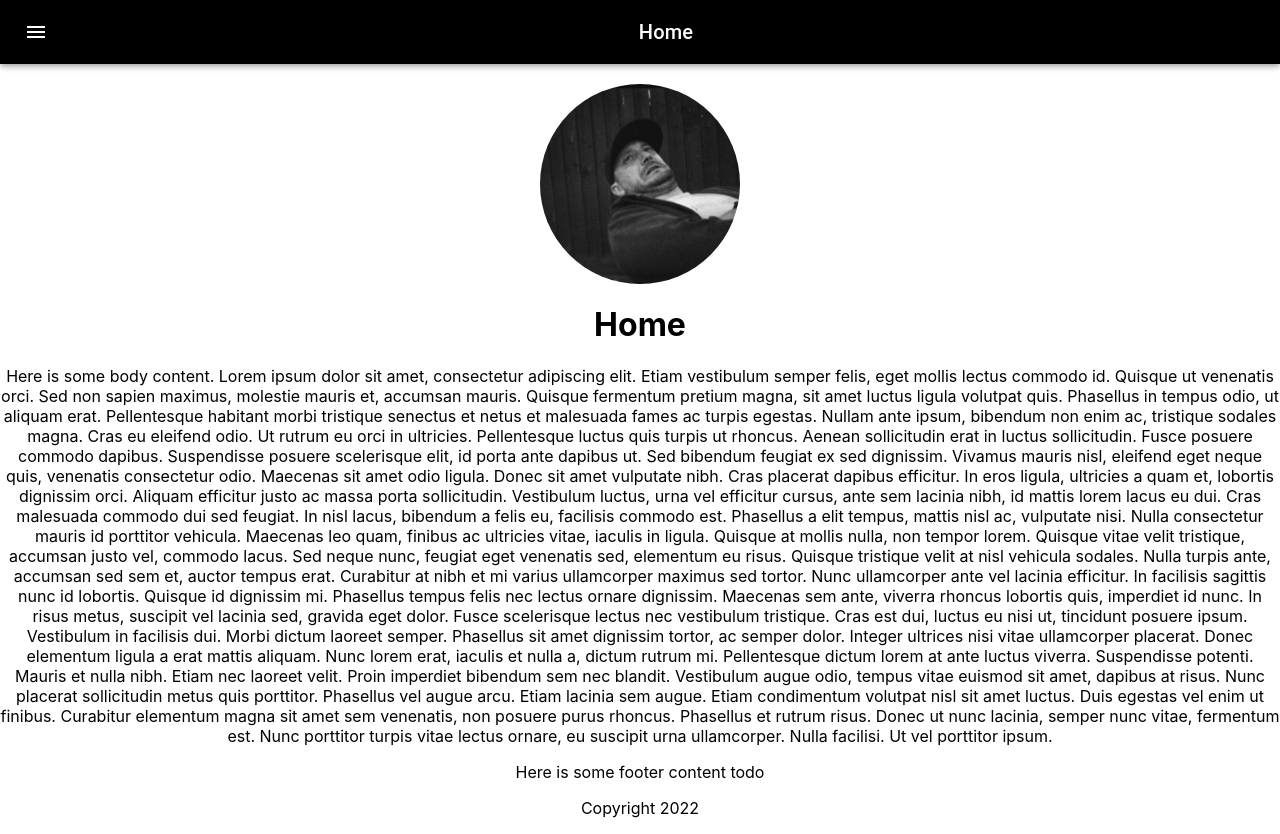
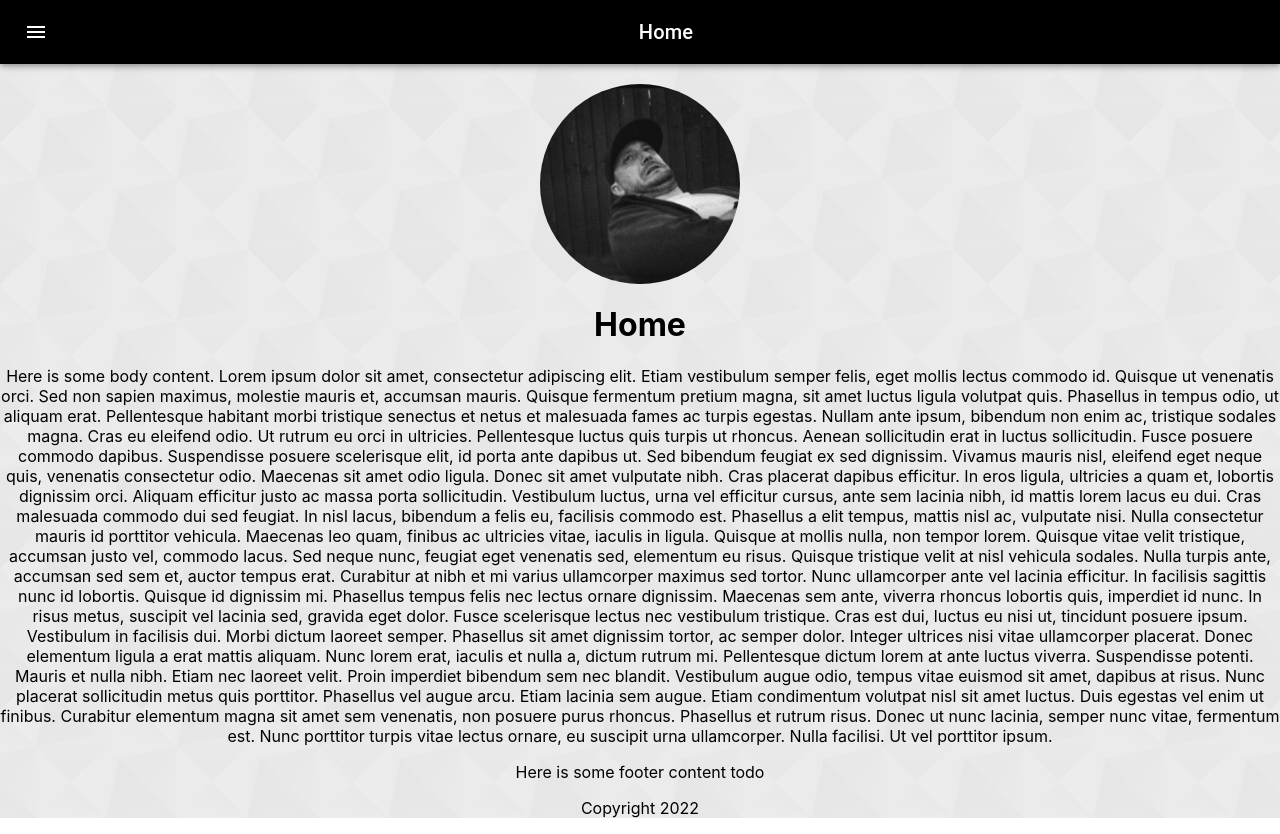
Before and after one commit to Keatsmachine/keatsmachine.github.io, a React (Create React App) app in the folder keatsmachine-github-pages/: page / in a window 1280 px wide. Built offline with nearby package versions, Linux system fonts and the light colour scheme.

Commit message:
Added background and capped width of image

```diff
--- a/keatsmachine-github-pages/src/components/PlaceImage.jsx
+++ b/keatsmachine-github-pages/src/components/PlaceImage.jsx
@@ -6,9 +6,10 @@ function PlaceImage (props) {
     return (
       <img
         style={{
-            height: null,
-            flex: 1,
-            width: '100%'
+          height: null,
+          flex: 1,
+          width: "100%",
+          maxWidth: "1000px",
         }}
         src={`http://placekitten.com/${width}/${height}`}
         alt={`placeholder ${width} by ${height}`}
--- a/keatsmachine-github-pages/src/components/app.jsx
+++ b/keatsmachine-github-pages/src/components/app.jsx
@@ -1,5 +1,6 @@
 import React, {useState} from "react";
 import '../styles/App.css';
+import background from "../styles/diagmonds-light.png";
 import Navigation from "./Navigation";
 import Footer from "./Footer";
 import Home from "../pages/Home";
@@ -16,7 +17,12 @@ function App() {
   }
 
   return (
-    <div className="App">
+    <div
+      className="App"
+      style={{
+        backgroundImage: `url(${background})`,
+      }}
+    >
       <Navigation
         pages={pages}
         heading={currentPage}
```
Also changed, not shown: keatsmachine-github-pages/src/styles/diagmonds-light.png (added), keatsmachine-github-pages/src/styles/diagmonds.png (added).
